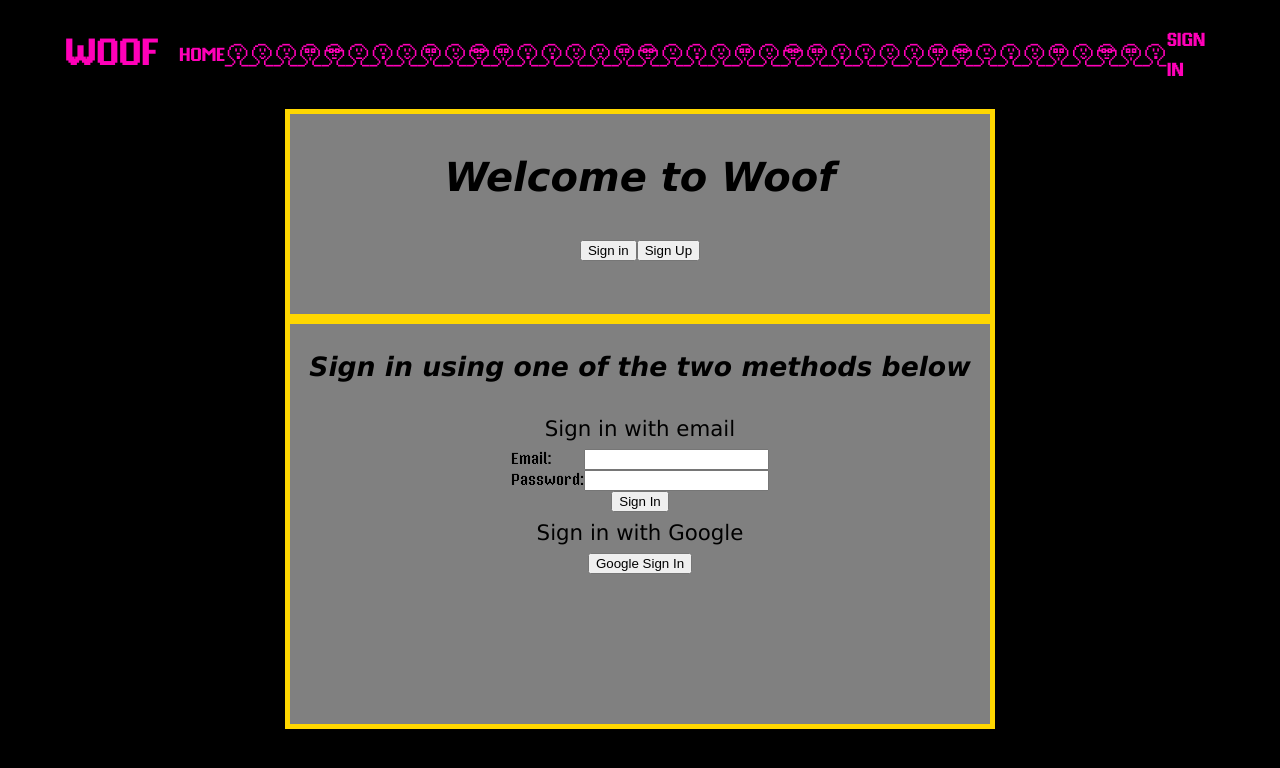
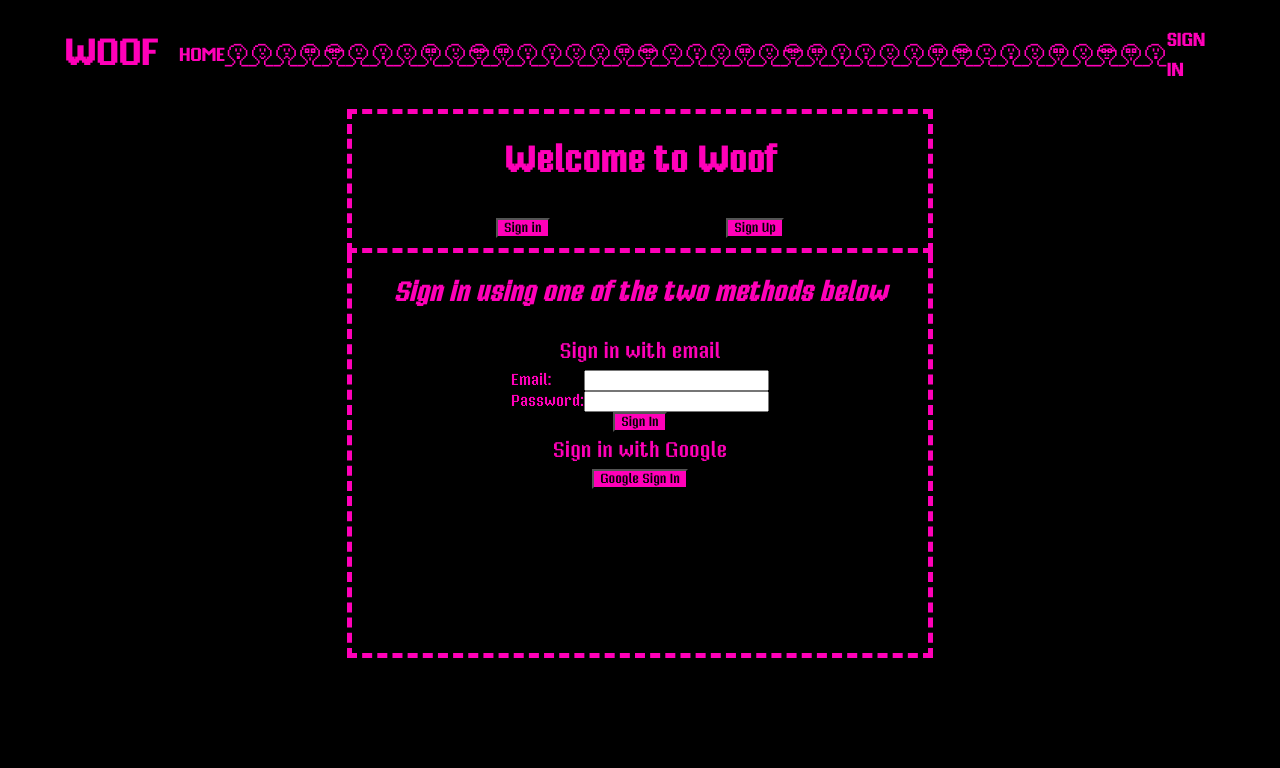
Before and after one commit to tsah99/woof, a React (Create React App) app in the folder woof-web/: page /signin in a window 1280 px wide. Both pictures are taken after a click on the button "Sign in". Shown: the top 768 px of the page. Built offline with nearby package versions, Linux system fonts and the light colour scheme; no server answers; what react-instantsearch-dom would draw is missing.

Commit message:
user signup firebase is functional, styling

```diff
--- a/woof-web/src/components/signInBox/SignInBox.css
+++ b/woof-web/src/components/signInBox/SignInBox.css
@@ -1,19 +1,22 @@
 .SignInBox-Container {
-  width: 700px;
+  width: 50%;
   height: 400px;
   position: relative;
-  background-color: gray;
+  background-color: transparent;
   align-items: center;
 
   margin: auto;
-  border: 5px solid gold;
+  color: #ff00b8;
+  border-bottom: 5px dashed #ff00b8;
+  border-left: 5px dashed #ff00b8;
+  border-right: 5px dashed #ff00b8;
   display: flex;
   flex-direction: column;
   flex-shrink: 0;
 }
 
 .SignInBox-WelcomeMsg {
-  font-family: Verdana, Geneva, Tahoma, sans-serif;
+  font-family: MisterPixel;
   font-size: 20pt;
   font-style: oblique;
   font-weight: bold;
@@ -21,7 +24,7 @@
 }
 
 .SignInBox-Method {
-  font-family: Verdana, Geneva, Tahoma, sans-serif;
+  font-family: MisterPixel;
   font-size: 16pt;
   text-align: center;
   margin: 8px auto;
@@ -40,11 +43,13 @@
 }
 
 .SignInBox-SignUpButton {
-  color: black;
+  font-family: MisterPixel;
+  display: inline-block;
+  background-color: #ff00b8;
 }
 
 .SignInBox-SignUpButton:hover {
-  color: red;
+  color: white;
   opacity: 75%;
   cursor: pointer;
 }
--- a/woof-web/src/components/signInSignUp/SignInSignUp.css
+++ b/woof-web/src/components/signInSignUp/SignInSignUp.css
@@ -1,32 +1,44 @@
 .SignInSignUp-Container {
-  width: 700px;
-  height: 200px;
+  width: 50%;
+  height: 25%;
   position: relative;
-  background-color: gray;
+  background-color: transparent;
   align-items: center;
 
   margin: auto;
-  border: 5px solid gold;
-  /* justify-content: ; */
+  border: 5px dashed #ff00b8;
+  -webkit-animation: rotate 12s linear infinite;
+  font-family: MisterPixel;
   display: flex;
   flex-direction: column;
   flex-shrink: 0;
 }
 
 .SignInSignUp-WelcomeMsg {
-  font-family: Verdana, Geneva, Tahoma, sans-serif;
-  font-size: 30pt;
-  font-style: oblique;
-  font-weight: bold;
+  font-size: 36px;
+  margin: 5% auto;
+  color: #ff00b8;
+  font-style: normal;
+  font-weight: 700;
+  letter-spacing: 0em;
 }
 
 .SignInSignUp-Clickables {
   display: flex;
+  width: inherit;
+  margin: 10px 0;
   flex-direction: row;
+  justify-content: space-between;
+}
+
+.SignInSignUp-Button {
+  font-family: MisterPixel;
+  display: inline-block;
+  background-color: #ff00b8;
 }
 
 .SignInSignUp-Button:hover {
   cursor: pointer;
-  color: red;
+  color: white;
   opacity: 75%;
 }
--- a/woof-web/src/components/signUpBox/SignUpBox.css
+++ b/woof-web/src/components/signUpBox/SignUpBox.css
@@ -27,6 +27,7 @@
 
 .SignUpBox-InputRow {
   display: table-row;
+  margin: 5px 0 5px 0;
 }
 
 .SignUpBox-InputCell {
```
Also changed, not shown: woof-web/src/components/signInBox/SignInBox.js (+16 -0 lines).
